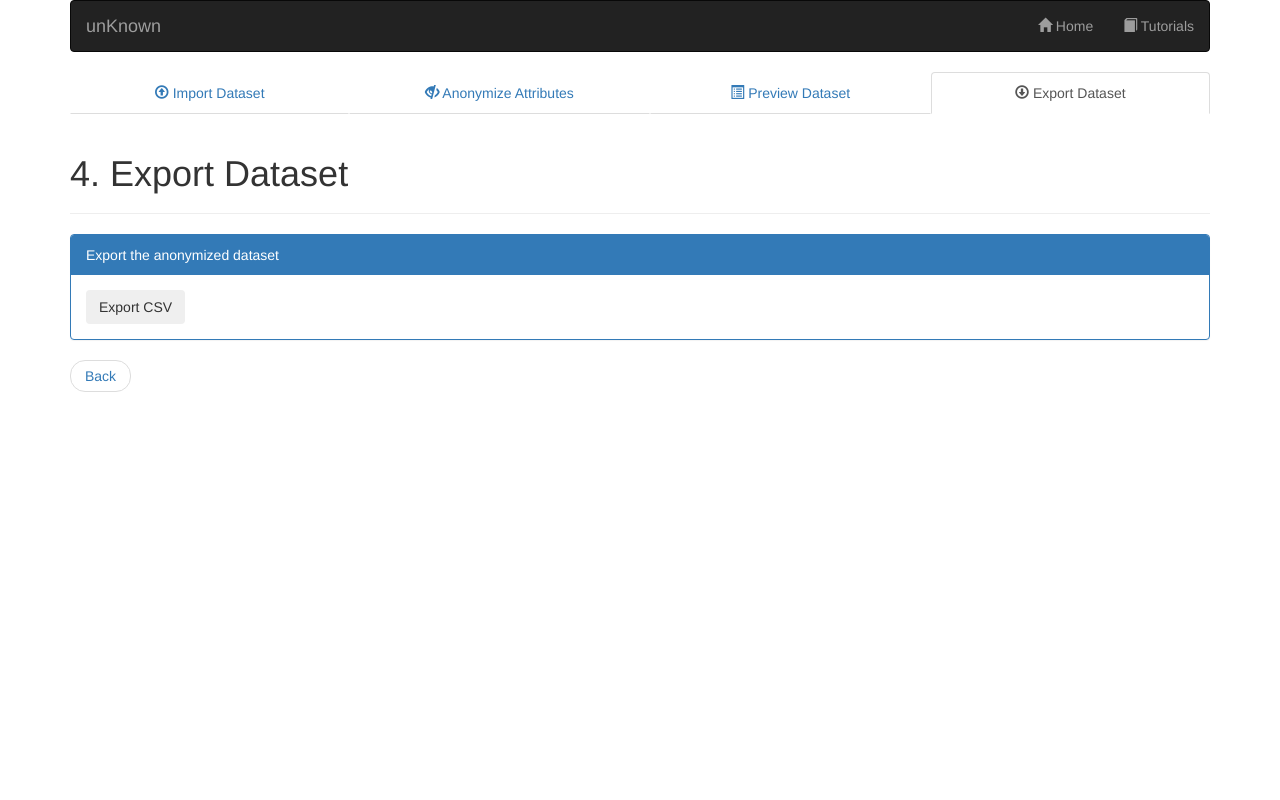
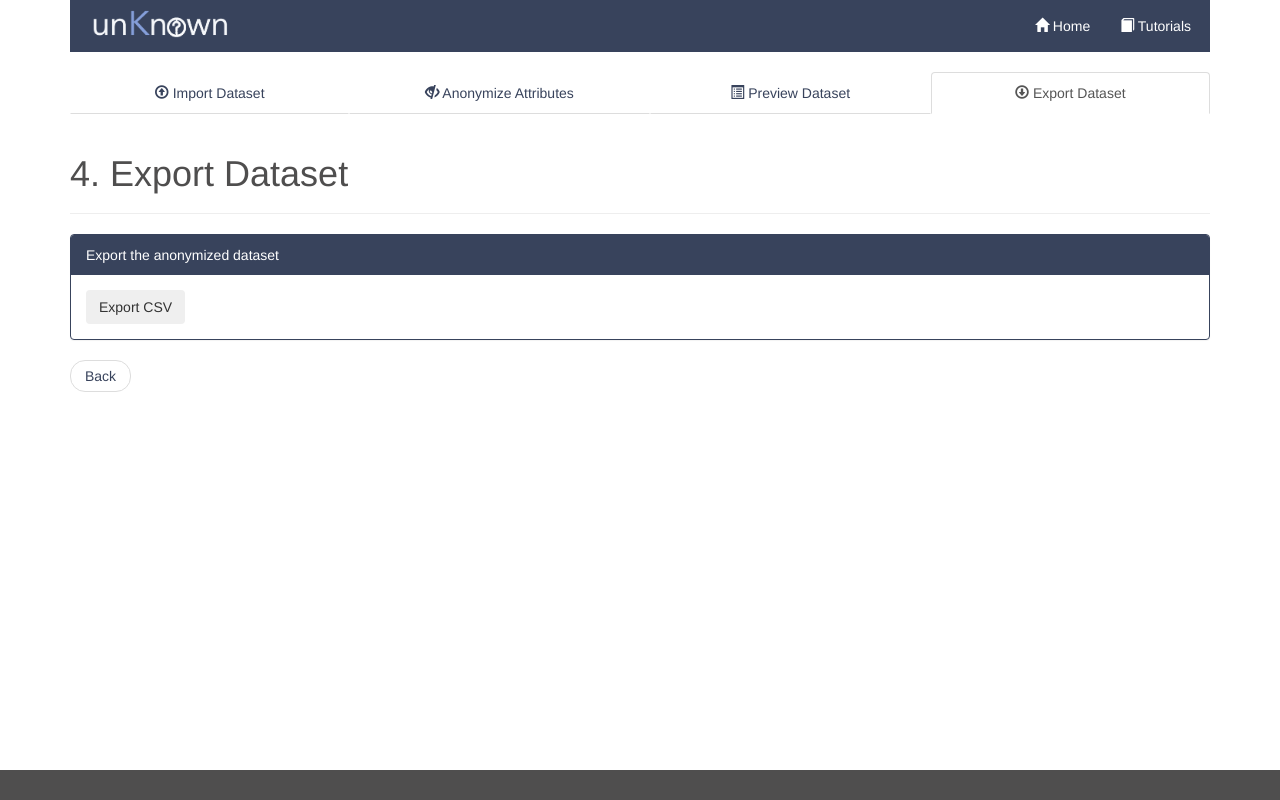
Before and after one commit to hhabib/anonymization-tool, a Flask app: page /export.html in a window 1280 px wide. Run offline with Flask 2, Linux system fonts and the light colour scheme; some libraries are stand-ins or nearby versions.

Commit message:
changes to color schemes and updates to home page

```diff
--- a/app/code/static/css/main.css
+++ b/app/code/static/css/main.css
@@ -17,11 +17,13 @@ body {
   background-color: #4f4e4e;
 }
 
-
 .navbar {
-	margin-bottom: 0px;
 	border-radius: 0px;
 	padding: 0px;
+}
+
+.navbar-right {
+	margin-right: 20px;
 }
 
 .navbar-inverse {
@@ -29,11 +31,13 @@ body {
     border-color: #38435C;
 }
 
-.navbar-nav>li>a {
-    padding-top: 0px;
-    padding-bottom: 0px;
+.navbar-inverse .navbar-nav>li>a{
+	color: white;
 }
 
+.navbar-brand {
+	padding-top: 4px;
+}
 .homeBackground {
 	background-image: url("/static/img/frontpageimage.jpg");
 	background-repeat: no-repeat;
@@ -79,3 +83,20 @@ body {
 .home-buttons h2 {
 	padding-top: 10px;
 }
+
+.panel-primary {
+    border-color: #38435c;
+}
+
+.panel-primary>.panel-heading {
+	background-color: #38435c;
+	border-color: #38435c;
+}
+
+a {
+	color: #38435c;
+}
+
+h1 {
+	color: #4f4e4e;
+}
--- a/app/code/templates/export.html
+++ b/app/code/templates/export.html
@@ -4,21 +4,21 @@
 
     <div class="container">
         <nav class="navbar navbar-inverse">
-            <div class="container-fluid">
-                <div class="navbar-header">
-                  <a class="navbar-brand" href="./">unKnown</a>
-                </div>
+                <div class="container">
+                <a class="navbar-brand float-left" href="./">
+                    <img src="/static/img/name-logo.png" width="150px" class="d-inline-block align-top" alt="">
+                </a>
                 <ul class="nav navbar-nav navbar-right">
-                  <li><a href="./"><span class="glyphicon glyphicon-home"></span> Home</a></li>
-                  <li><a href="/static/tutorials.pdf"><span class="glyphicon glyphicon-book"></span> Tutorials</a></li>
+                      <li><a href="./"><span class="glyphicon glyphicon-home"></span> Home</a></li>
+                      <li><a href="/static/tutorials.pdf"><span class="glyphicon glyphicon-book"></span> Tutorials</a></li>
                 </ul>
             </div>
         </nav>
         <ul class="nav nav-tabs nav-justified">
             <li><a href="./import.html"><span class="glyphicon glyphicon-upload"></span> Import Dataset</a></li>
             <li><a href="./anonymize.html"><span class="glyphicon glyphicon-eye-close"></span> Anonymize Attributes</a></li>
-            <li><a href="/results.html"><span class="glyphicon glyphicon-list-alt"></span> Preview Dataset</a></li>
-            <li class="active"><a href="/export.html"><span class="glyphicon glyphicon-download"></span> Export Dataset</a></li>
+            <li><a href="./results.html"><span class="glyphicon glyphicon-list-alt"></span> Preview Dataset</a></li>
+            <li class="active"><a href="./export.html"><span class="glyphicon glyphicon-download"></span> Export Dataset</a></li>
         </ul>
         <div class="page-header">
             <h1>4. Export Dataset</h1>
@@ -37,8 +37,13 @@
             </ul>
         </div>
     </div>
+    <footer class="footer">
+        <div class="container">
+        </div>
+    </footer>
 
     <link rel="stylesheet" href="https://maxcdn.bootstrapcdn.com/bootstrap/3.3.7/css/bootstrap.min.css">
+    <link rel="stylesheet" href="/static/css/main.css">
     <script src="https://ajax.googleapis.com/ajax/libs/jquery/3.2.0/jquery.min.js"></script>
     <script type="text/javascript" src="/static/js/export.js"></script>
 
```
Also changed, not shown: app/code/templates/anonymize.html (+12 -7 lines), app/code/templates/import.html (+14 -15 lines), app/code/templates/index.html (+4 -4 lines), app/code/templates/results.html (+15 -14 lines).
